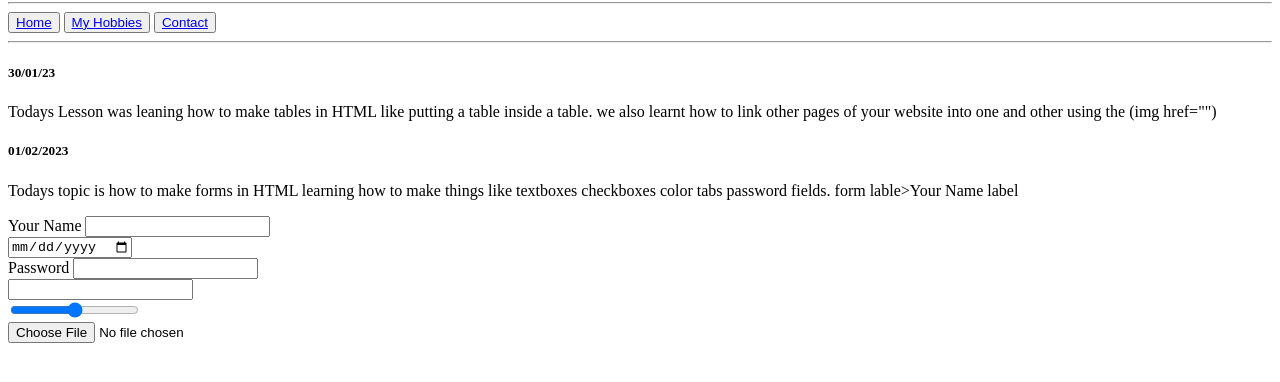
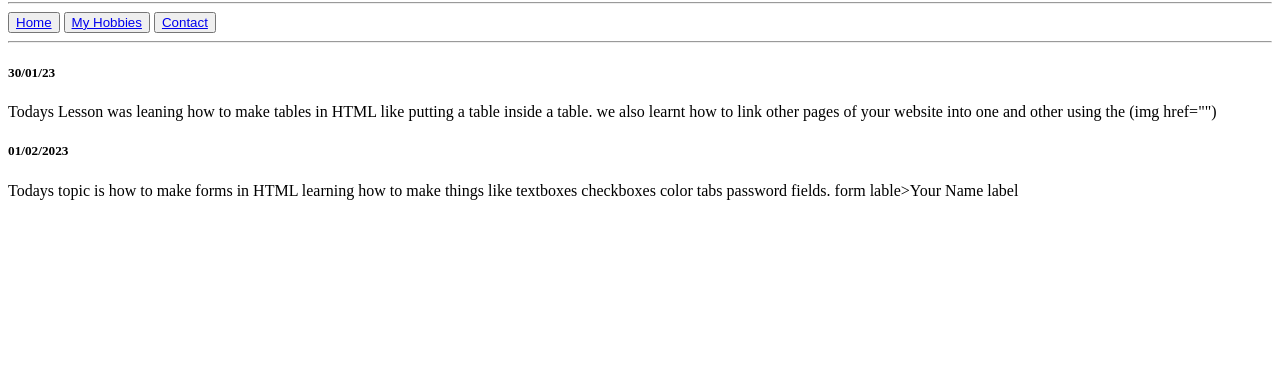
Before and after one commit to ryates1995/cv, a plain HTML site: page Progression.html in a window 1280 px wide. Shown: the part 290-672 px from the top of the page. Drawn offline with Linux system fonts and the light colour scheme.

Commit message:
Update Progression.html

```diff
--- a/Progression.html
+++ b/Progression.html
@@ -26,15 +26,7 @@
             lable>Your Name label
 
         </p>
-        <form action="">
-            <label>Your Name</label>
-            <input type="text"><br>
-            <input type="date" name="" id=""><br>
-            <label for="">Password</label>
-            <input type="password"><br>
-            <input type="rabio"><br>
-            <input type="range"><br>
-            <input type="file" name="" id="">
-        </form>
+    <p>
+
 </body>
 </html>
```
